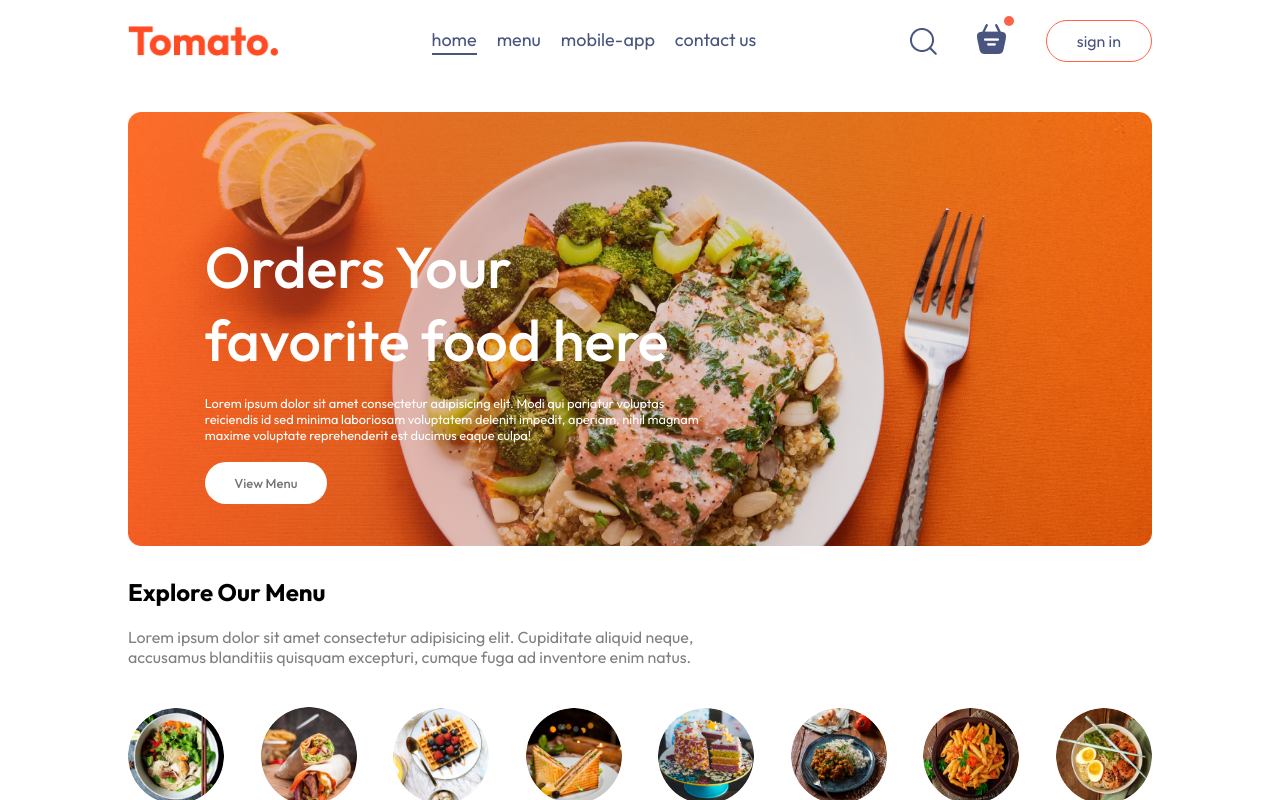
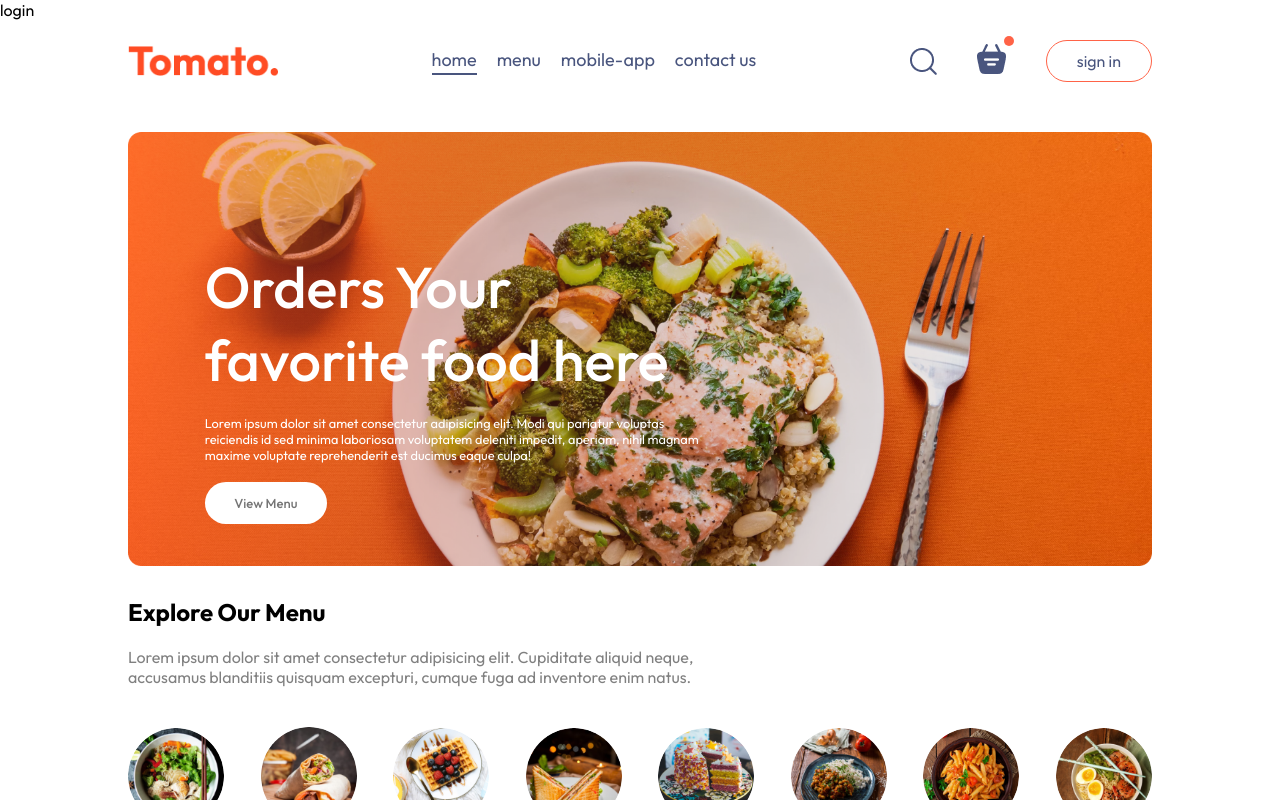
Before and after one commit to gech730/Roza-food-delivery, a React (Vite) app in the folder frontend/: page / in a window 1280 px wide. Both pictures are taken after a click on the button "sign in". Shown: the top 800 px of the page. Built offline with nearby package versions, Linux system fonts and the light colour scheme.

Commit message:
add login page

```diff
--- a/frontend/src/App.jsx
+++ b/frontend/src/App.jsx
@@ -1,14 +1,18 @@
-import React from 'react';
+import React,{useState} from 'react';
 import { Route,Routes } from 'react-router-dom';
 import Navarbar from './components/Navbar/Navarbar.jsx';
 import Home from './pages/Home/Home.jsx';
 import Cart from './pages/Cart/Cart.jsx';
 import PlaceOrder from './pages/PlaceOrder/PlaceOrder.jsx';
 import Footer from './components/Footer/Footer.jsx';
+import LoginPopUp from './components/LoginPopUP/LoginPopUp.jsx';
 const App = () => {
+  const [showLogin,setShowLogin]=useState(false);
   return (
-   <div className='app'>
-   <Navarbar/>
+    <>
+    {showLogin?<LoginPopUp/>:<></>}
+      <div className='app'>
+   <Navarbar setShowLogin={setShowLogin} />
    <Routes>
       <Route path='/' element={<Home/>}/>
       <Route path='/cart' element={<Cart/>}/>
@@ -16,6 +20,8 @@
    </Routes>
    <Footer/>
    </div>
+    </>
+
   )
 }
 
--- /dev/null
+++ b/frontend/src/components/LoginPopUP/LoginPopUp.jsx
@@ -0,0 +1,11 @@
+import React from 'react'
+import './LoginPopUp.css'
+const LoginPopUp = () => {
+  return (
+    <div>
+        login
+    </div>
+  )
+}
+
+export default LoginPopUp
--- a/frontend/src/components/Navbar/Navarbar.jsx
+++ b/frontend/src/components/Navbar/Navarbar.jsx
@@ -2,7 +2,7 @@
 import './Navarbar.css';
 import {assets} from '../../assets/assets.js'
 import { Link } from 'react-router-dom';
-const Navarbar = () => {
+const Navarbar = ({setShowLogin}) => {
     const [menu,setMenu]=useState("home")
   return (
     <div className='navbar'>
@@ -19,7 +19,7 @@
                 <img src={assets.basket_icon} alt="" />
                 <div className="dot"></div>
             </div>
-            <button>sign in</button>
+            <button onClick={()=>setShowLogin(true)}>sign in</button>
         </div>
     </div>
   )
```
Also changed, not shown: frontend/src/components/LoginPopUP/LOginPopUp.css (added).
